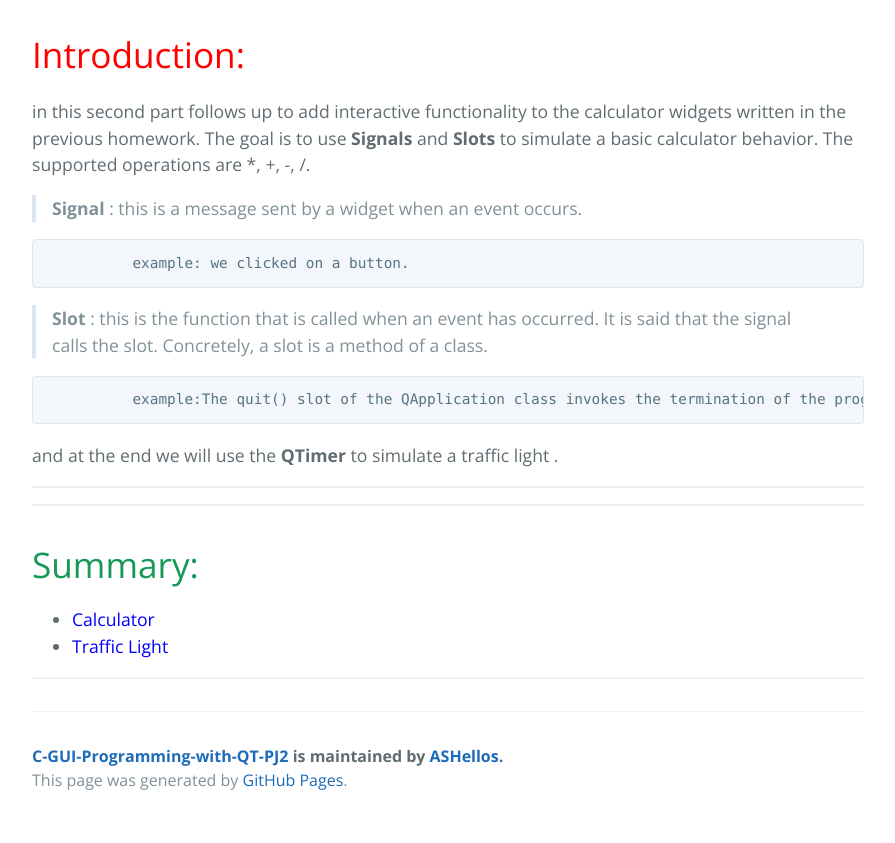
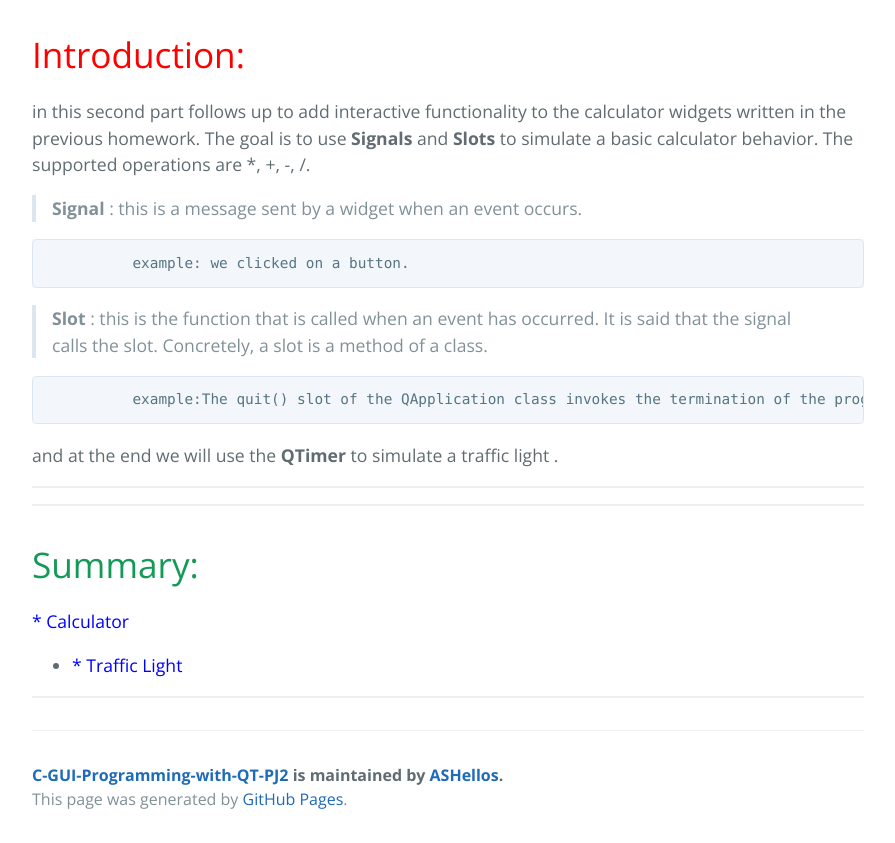
Before and after one commit to ASHellos/C-GUI-Programming-with-QT-PJ2, a Jekyll site: the page built from another-page.md, in a window 1280 px wide and 900 px high, scrolled down 758 px, cut to the strip 57-900 px from the top of the window. Shown: the whole strip, without its empty margins (192-1087 px from the left). Built offline with Jekyll 4.4.1, drawn with Linux system fonts in a browser that asks for light colours; our own code applies the rules of GitHub Pages for plain Markdown files.

Commit message:
Update another-page.md

```diff
--- a/another-page.md
+++ b/another-page.md
@@ -12,6 +12,8 @@
 
               example: we clicked on a button.
 
+
+
 > **Slot** : this is the function that is called when an event has occurred. It is said that the signal calls the slot. Concretely, a slot is a method of a class.
 
               example:The quit() slot of the QApplication class invokes the termination of the program.
@@ -22,8 +24,8 @@ and at the end we will use the **QTimer** to simulate a traffic light .
  * * *
  * * *
 # Summary:
-* <span style="color:blue">Calculator</span>
-* <span style="color:blue">Traffic Light</span>
+ <span style="color:blue">* Calculator</span>
+* <span style="color:blue">* Traffic Light</span>
 
 
  * * *
```
